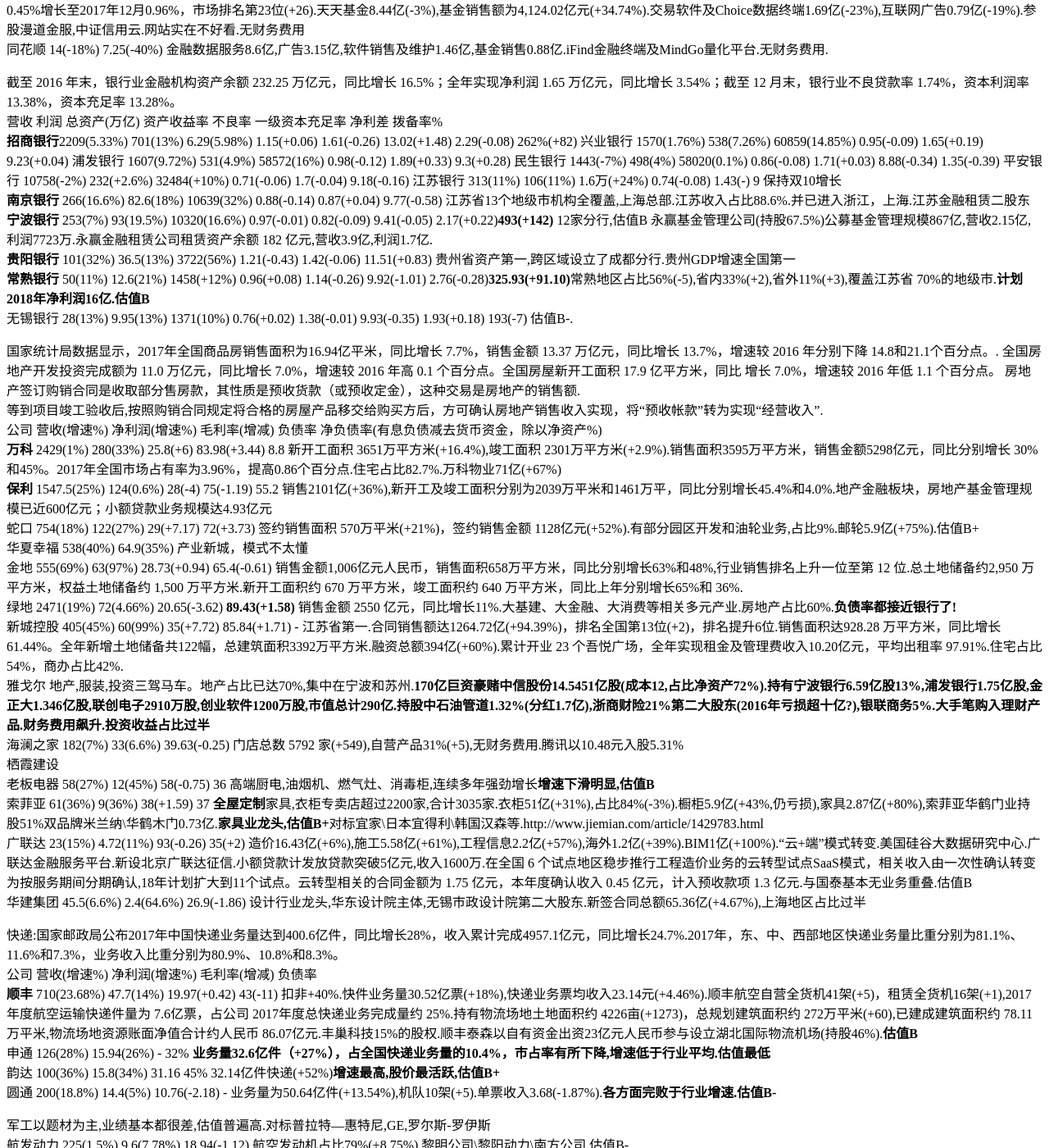
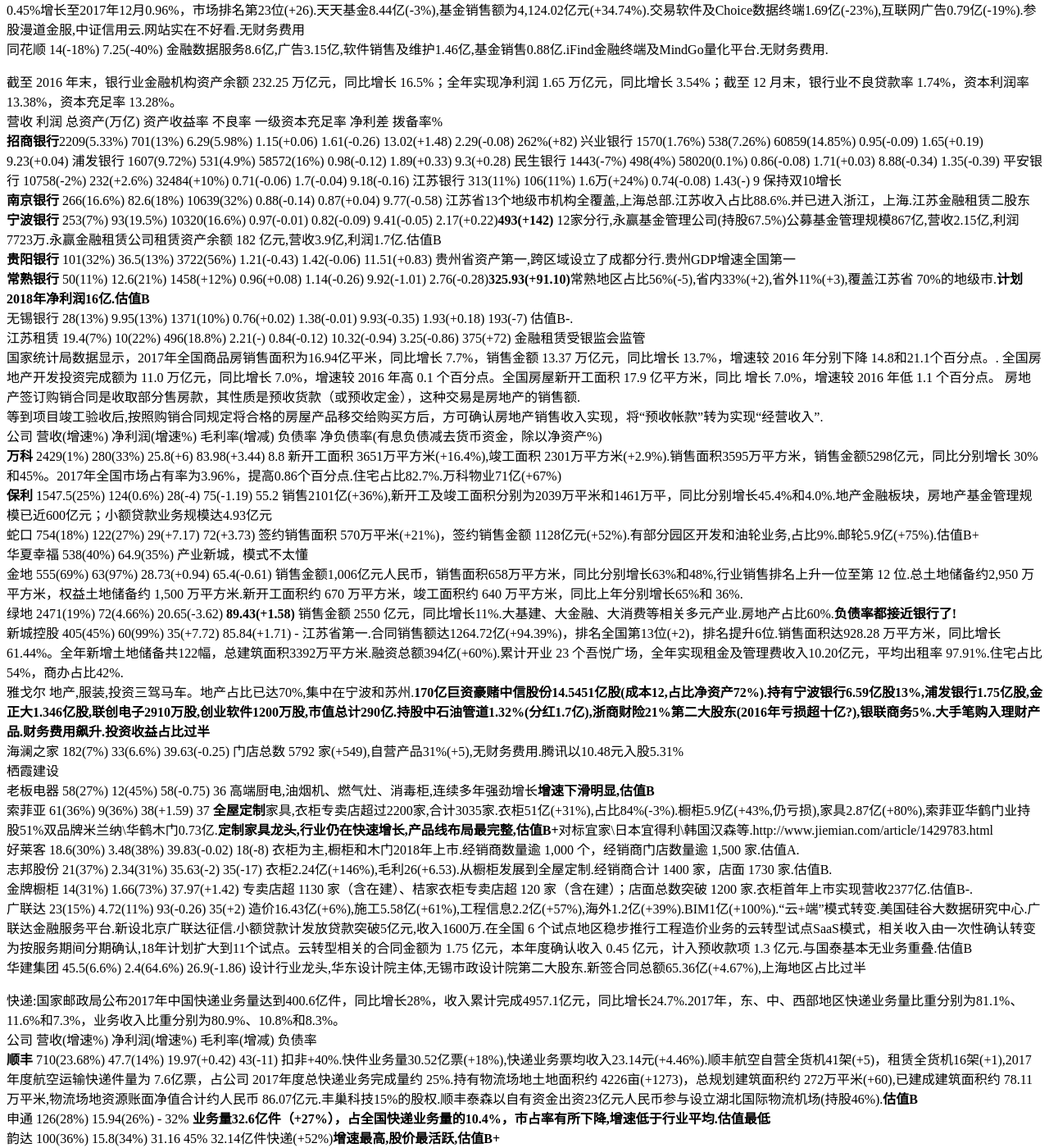
Before and after one commit to kingofhawks/kingofhawks.github.io, a Jekyll site: the page built from _posts/2017-11-24-重点上市公司2017年报汇总.md, in a window 1280 px wide and 1400 px high, scrolled down 5762 px. Shown: the whole window at 82% size. Built offline with Jekyll 4.4.1, drawn with Linux system fonts in a browser that asks for light colours; our own code applies the rules of GitHub Pages for plain Markdown files; some of the changed text lies outside the part shown.

Commit message:
update post

```diff
--- a/_posts/2017-11-24-重点上市公司2017年报汇总.md
+++ b/_posts/2017-11-24-重点上市公司2017年报汇总.md
@@ -24,8 +24,8 @@
 **科伦药业** 85.66(10.34%)     5.84(-9.4%)    45(+2.36)       51(+0.45)      6.13(23%/7.16%)      1803(+130)   费森尤斯卡比,百特,大冢,贝朗.输液60.09亿(+1.35%),占比70%(-6%),毛利52.95(+3.41),总量44.38亿瓶/袋(-1.97%),市场份额大致40%.普通输液43.6亿元，治疗性输液16.47亿元.非输液22.24亿(+31.73%),毛利率23.72(+5.09).康复新液、百洛特(抑郁症)过亿.净利润6.24亿(+15.21%).因公司非全资子公司经营业绩提升，本期少数股东收益大幅增长，导致净利润增加但归属于上市公司净利润下降9.40%.**当年君健塑胶收购爆出关联交易丑闻.三发太能忽悠,报表经常在预告下限.管理层严重缺乏诚信.两发都是国家限制对象,新药遥遥无期.高管持续减持**继续增持石四药(持股15.21%).哈萨克斯坦KAZ输液基地(持股51%),营收2.59亿(+148%),净利润3216万.全资子公司科伦国际发展净利润1405万.川宁营收11亿(+120%),净利润1392万,一期硫红满产，二期青霉素已推向满产，头孢正在为推向满产积极准备.科伦已启动针对肿瘤、细菌感染、肠外营养等多个疾病领域共330余个项目.共申报92个项目，29项为国内首家申报，截至目前获批临床49项，待批生产36项.第一大客户科伦医贸占比10%涉及关联关系.货币资金减少,应收帐、短期借款大幅增加.一年内到期负债大幅飙升到33亿.邛崃项目亏损3170万元,广西科伦亏损9663万.十大股东无一机构.股权激励方案以2016年净利润为基数,2017年净利润增长率不低于15%,2018年净利润增长率不低于45%.草酸艾司西酞普兰片10mg通过BE.
 **华海药业**  50(22%)        6.39(27%)        55.83(+6.04)       -             4.38(20%/8.76%)       1308(+236)   制剂26亿(+34%),核心品种盐酸帕罗西汀片销量同比增长24%，氯沙坦钾片销量增长85%，厄贝沙坦氢氯噻嗪片销量增长153%.原料药21亿(+13.8%).**出口占70%**以心脑血管类、神经系统类为主导.全球最大的普利、沙坦类原料药供应商,销售额分别为4.15 亿元（+13.4%）/9.39 亿元（+5.9%）.共7 个制剂产品（9 个品规）通过国内药物一致性评价,国内最多.研发刚起步,估值B.
 **康弘药业**   25(22%)        4.97(26%)      90.43(+1.27)    14             1.46(27%/5.76%)      362(+89)    再生元(REGN)阿柏西普超26亿美元    1类新药康柏西普,中枢神经、消化系统.在研多个单抗重磅仿制药.中成药10亿(+12.9%),占比41%.化学药10亿(+16%),占比40%.生物药4.76亿(+78%),占比18.74%（+6).     安维汀(贝伐珠单抗)和诺华(雷珠单抗).财务稳健.但估值高，俞总出去创办了信达生物，超牛
-现代制药     85(-6.66%)        5.15(+8%)     43.33(+7.18)    49(-4.2)       3.08(-7.52%/3.97%)     908(+502?)  国药旗下化药平台.过亿21个.原料药31亿(-25%),制剂51亿(14.65%).其中抗感染45亿(-15%),心血管9亿(+11.5%),抗肿瘤4.64亿(+16%),代谢3.39亿(+54%),麻醉3.75亿(+11%).重点产品硝苯地平控释片欣然5.45亿(+13.5%),马来酸依那普利片1.37亿持平,普伐他汀钠片0.4亿,甘露聚糖肽1.16亿持平,甲泼尼龙琥珀酸钠,达力芬(头孢)2.28亿(-20%),内头孢呋辛酯片（达力新）首批通过BE.在原料药涨价大环境下,威奇达断崖式下跌,营收25.8亿,利润0.29亿(-90%),7ACA销量802吨(-64%),6APA销量2296吨(-70%),青霉素工业盐1929吨(-49%),与川宁生物直接竞争.中抗制药0.65亿(-40%).致君制药营收12.44亿,利润2亿(-10%).国药一心营收3.8亿,利润1亿(-10%).青海制药0.36亿(+10%),坪山制药0.42亿,荣生制药6783万(+18%),现代哈森0.51亿,天伟生物(尿促卵泡素原料药)营收3.39亿,利润1.55亿持平,现代海门(原料药,-6000万,减亏2千万),中联药业(中药,-3905万,减亏2千万).**估值B.网站无法访问!2016年77亿巨资置入的公司一堆抗生素垃圾,9家交易标的业绩承诺2017年有6家没达标,达成的3家全是小块头,严重缺乏诚信!累计担保金额合计超过47亿占净资产77%,希望不要又是一个雷!教训啊,国企一样悲剧!**财务费用2.7亿较高(+4.86%)
-双鹭药业    12.4(23%)        5.33(+18%)     70.6(+5.49)    5              1.07(+5%/8.62%)      271(+4)      辅酶为主,持续多年下滑.**重磅品种来那度胺喊了很多年，仍未上市**达沙替尼15年已申报生产，帕马度胺获批临床.研究开发重点主要围绕在重组蛋白和抗体药物.**单一客户占比47%**
+现代制药     85(-6.66%)        5.15(+8%)     43.33(+7.18)    49(-4.2)       3.08(-7.52%/3.97%)     908(+502?)  国药旗下化药平台.过亿21个.原料药31亿(-25%),制剂51亿(14.65%).其中抗感染45亿(-15%),心血管9亿(+11.5%),抗肿瘤4.64亿(+16%),代谢3.39亿(+54%),麻醉3.75亿(+11%).重点产品硝苯地平控释片欣然5.45亿(+13.5%),马来酸依那普利片1.37亿持平,普伐他汀钠片0.4亿,甘露聚糖肽1.16亿持平,甲泼尼龙琥珀酸钠,达力芬(头孢)2.28亿(-20%),内头孢呋辛酯片（达力新）首批通过BE.在原料药涨价大环境下,威奇达断崖式下跌,营收25.8亿,利润0.29亿(-90%),7ACA销量802吨(-64%),6APA销量2296吨(-70%),青霉素工业盐1929吨(-49%),与川宁生物直接竞争.中抗制药0.65亿(-40%).致君制药营收12.44亿,利润2亿(-10%).国药一心营收3.8亿,利润1亿(-10%).青海制药0.36亿(+10%),坪山制药0.42亿,荣生制药6783万(+18%),现代哈森0.51亿,天伟生物(尿促卵泡素原料药)营收3.39亿,利润1.55亿持平,现代海门(原料药,-6000万,减亏2千万),中联药业(中药,-3905万,减亏2千万).**估值B.网站无法访问!2016年77亿巨资置入的公司一堆抗生素垃圾,9家交易标的业绩承诺2017年有6家没达标,达成的3家全是小块头,严重缺乏诚信!累计担保金额合计超过47亿占净资产77%,希望不要又是一个雷!教训啊,国企一样悲剧!**财务费用2.7亿(+4.86%)
+双鹭药业    12.4(23%)        5.33(+18%)     70.6(+5.49)    5              1.07(+5%/8.62%)      271(+4)   辅酶为主,持续多年下滑.**超重磅品种来那度胺终于上市**帕马度胺获批临床.研究开发重点主要围绕在重组蛋白和抗体药物.**单一客户占比47%，估值B**
 贝达药业     10.35(13%)      3.69(6.8%)      96.83(-0.12)   12             1.62(33%/15.6%)       246(+95)      1.1新药埃克替尼(凯美纳)占比几乎100%，竞争激烈。研发后继乏力,三年内无望有新药上市.略贵
 恩华药业    33.9(12%)        3.94(27%)       82.42(+3.6)   30             1.16(58%/3.42%)       270(+46)      专注中枢神经系统.麻醉8.95亿(+13.84%),精神类7亿(+22.9%),神经类0.95亿(+18%).商业(亏损)14.8亿(+5%),恩华连锁72家(2亿).好欣晴亏
 翰宇药业    12.46(45%)       3.29(13%)      84.21(+4.02)    26.67(+7.54)  0.89(48%/7.17%)      236(-18)      12个多肽药物+器械(成纪药业).制剂占比50%(提供10个点,+84%).其中特利加压素(肝硬化止血)2.1亿(+52%),注射用生长抑素(胃肠道止血)1.88亿(+117%),胸腺五肽(免疫调节)1.17亿(+200%),原料药1.9亿(+50%),卡贝缩宫素,利拉鲁肽(糖尿病)、醋酸格拉替雷(多发性硬化),依替巴肽(抗凝)等.器械(注射笔)2.1亿(+34%).**小众市场**
@@ -68,7 +68,7 @@
 鱼跃医疗  26(25%)        5(37%)         39(-1)         15             1.2(-20%/4.56%)      491(-4)      电商占比20%,战略产品制氧机、电子血压计,上械集团 100%股权.家用医疗、临床医疗、互联网医疗。拥有“yuwell 鱼跃”、“Hwato 华佗”、“JZ 金钟”三大主品牌.**董事长内幕交易**
 大博医疗
 新华医疗     75(20%)         2.8(-14%)      24(-1.49%)     68             1.43(2%/1.89%)       609      器械、制药装备和医疗服务
-健帆生物     5.4(6.83%)      2(0.84%)       83.94(-0.62)    10             0.21(5%/3.97%)      111(+4)    血液净化.一次性使用血液灌流器5.1亿(占比94%)、一次性使用血浆胆红素吸附器、DNA免疫吸附柱及血液净化设备等.估值过高.
+健帆生物     7.18(32%)      2.84(40%)       84.15(+0.21)   10             0.26(23%/3.71%)      134(+23)    血液净化.一次性使用血液灌流器6.64亿(占比92.8%)、一次性使用血浆胆红素吸附器、DNA免疫吸附柱及血液净化设备等.估值B-.
 宝莱特       5.9(56%)        0.67(180%)   工业49.75(+4)/商业22(+2.8)       0.33(32%/5.71%)      190(+19)      费森尤斯,百特,FMS,DVA    血透3.7亿(84.9%),监护仪2.19亿(23%),血液透析全产业链血透机、血透粉/液、血透管路、血液透析器、消毒液布局,构建“血透设备+透析耗材+渠道+医疗服务”的肾科医疗生态圈.**这么多年画饼,市值原地踏步决定了这不是一家优秀的企业**
 
 
@@ -158,11 +158,12 @@
 平安银行    10758(-2%)      232(+2.6%)     32484(+10%)    0.71(-0.06)     1.7(-0.04)       9.18(-0.16)
 江苏银行     313(11%)       106(11%)       1.6万(+24%)    0.74(-0.08)     1.43(-)           9   保持双10增长
 **南京银行** 266(16.6%)     82.6(18%)      10639(32%)     0.88(-0.14)     0.87(+0.04)      9.77(-0.58) 江苏省13个地级市机构全覆盖,上海总部.江苏收入占比88.6%.并已进入浙江，上海.江苏金融租赁二股东
-**宁波银行** 253(7%)        93(19.5%)      10320(16.6%)   0.97(-0.01)    0.82(-0.09)      9.41(-0.05)     2.17(+0.22)**493(+142)** 12家分行,估值B  永赢基金管理公司(持股67.5%)公募基金管理规模867亿,营收2.15亿,利润7723万.永赢金融租赁公司租赁资产余额 182 亿元,营收3.9亿,利润1.7亿.
+**宁波银行** 253(7%)        93(19.5%)      10320(16.6%)   0.97(-0.01)    0.82(-0.09)      9.41(-0.05)     2.17(+0.22)**493(+142)** 12家分行,永赢基金管理公司(持股67.5%)公募基金管理规模867亿,营收2.15亿,利润7723万.永赢金融租赁公司租赁资产余额 182 亿元,营收3.9亿,利润1.7亿.估值B
 **贵阳银行** 101(32%)        36.5(13%)     3722(56%)       1.21(-0.43)    1.42(-0.06)      11.51(+0.83)   贵州省资产第一,跨区域设立了成都分行.贵州GDP增速全国第一
 **常熟银行** 50(11%)         12.6(21%)     1458(+12%)      0.96(+0.08)   1.14(-0.26)       9.92(-1.01)     2.76(-0.28)**325.93(+91.10)**常熟地区占比56%(-5),省内33%(+2),省外11%(+3),覆盖江苏省 70%的地级市.**计划2018年净利润16亿.估值B**
 无锡银行     28(13%)         9.95(13%)     1371(10%)       0.76(+0.02)    1.38(-0.01)      9.93(-0.35)     1.93(+0.18)  193(-7)  估值B-.
-
+江苏租赁    19.4(7%)        10(22%)        496(18.8%)      2.21(-)        0.84(-0.12)      10.32(-0.94)    3.25(-0.86)
+  375(+72)   金融租赁受银监会监管
 国家统计局数据显示，2017年全国商品房销售面积为16.94亿平米，同比增长 7.7%，销售金额 13.37 万亿元，同比增长 13.7%，增速较 2016 年分别下降 14.8和21.1个百分点。.
 全国房地产开发投资完成额为 11.0 万亿元，同比增长 7.0%，增速较 2016 年高 0.1 个百分点。全国房屋新开工面积 17.9 亿平方米，同比
 增长 7.0%，增速较 2016 年低 1.1 个百分点。
@@ -180,7 +181,10 @@
 海澜之家  182(7%)        33(6.6%)         39.63(-0.25)  门店总数 5792 家(+549),自营产品31%(+5),无财务费用.腾讯以10.48元入股5.31%
 栖霞建设
 老板电器  58(27%)         12(45%)          58(-0.75)      36    高端厨电,油烟机、燃气灶、消毒柜,连续多年强劲增长**增速下滑明显,估值B**
-索菲亚    61(36%)         9(36%)          38(+1.59)       37    **全屋定制**家具,衣柜专卖店超过2200家,合计3035家.衣柜51亿(+31%),占比84%(-3%).橱柜5.9亿(+43%,仍亏损),家具2.87亿(+80%),索菲亚华鹤门业持股51%双品牌米兰纳\华鹤木门0.73亿.**家具业龙头,估值B+**对标宜家\日本宜得利\韩国汉森等.http://www.jiemian.com/article/1429783.html
+索菲亚    61(36%)         9(36%)          38(+1.59)       37    **全屋定制**家具,衣柜专卖店超过2200家,合计3035家.衣柜51亿(+31%),占比84%(-3%).橱柜5.9亿(+43%,仍亏损),家具2.87亿(+80%),索菲亚华鹤门业持股51%双品牌米兰纳\华鹤木门0.73亿.**定制家具龙头,行业仍在快速增长,产品线布局最完整,估值B+**对标宜家\日本宜得利\韩国汉森等.http://www.jiemian.com/article/1429783.html
+好莱客    18.6(30%)       3.48(38%)       39.83(-0.02)    18(-8)  衣柜为主,橱柜和木门2018年上市.经销商数量逾 1,000 个，经销商门店数量逾 1,500 家.估值A.
+志邦股份  21(37%)         2.34(31%)        35.63(-2)      35(-17)  衣柜2.24亿(+146%),毛利26(+6.53).从橱柜发展到全屋定制.经销商合计 1400 家，店面 1730 家.估值B.
+金牌橱柜  14(31%)         1.66(73%)        37.97(+1.42)   专卖店超 1130 家（含在建）、桔家衣柜专卖店超 120 家（含在建）；店面总数突破 1200 家.衣柜首年上市实现营收2377亿.估值B-.
 广联达    23(15%)         4.72(11%)        93(-0.26)      35(+2)     造价16.43亿(+6%),施工5.58亿(+61%),工程信息2.2亿(+57%),海外1.2亿(+39%).BIM1亿(+100%).“云+端”模式转变.美国硅谷大数据研究中心.广联达金融服务平台.新设北京广联达征信.小额贷款计发放贷款突破5亿元,收入1600万.在全国 6 个试点地区稳步推行工程造价业务的云转型试点SaaS模式，相关收入由一次性确认转变为按服务期间分期确认,18年计划扩大到11个试点。云转型相关的合同金额为 1.75 亿元，本年度确认收入 0.45 亿元，计入预收款项 1.3 亿元.与国泰基本无业务重叠.估值B
 华建集团  45.5(6.6%)      2.4(64.6%)       26.9(-1.86)    设计行业龙头,华东设计院主体,无锡市政设计院第二大股东.新签合同总额65.36亿(+4.67%),上海地区占比过半
 
```
